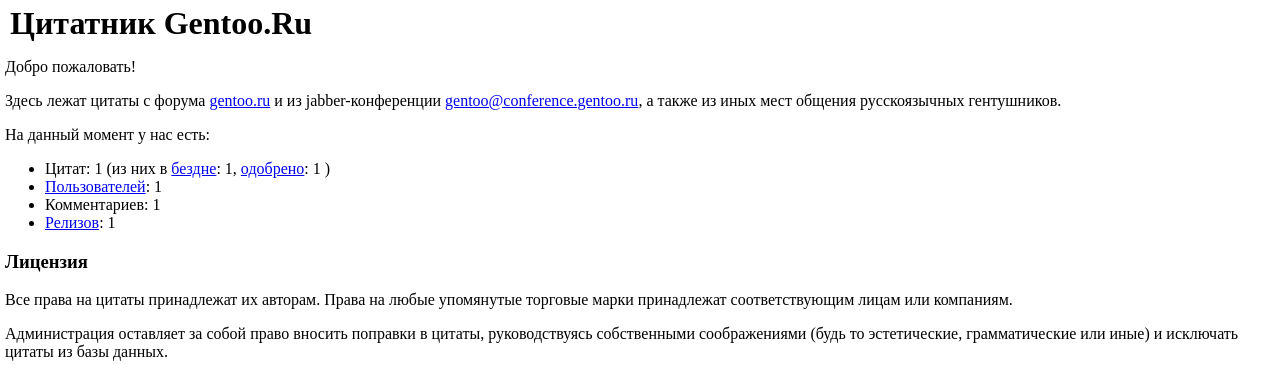
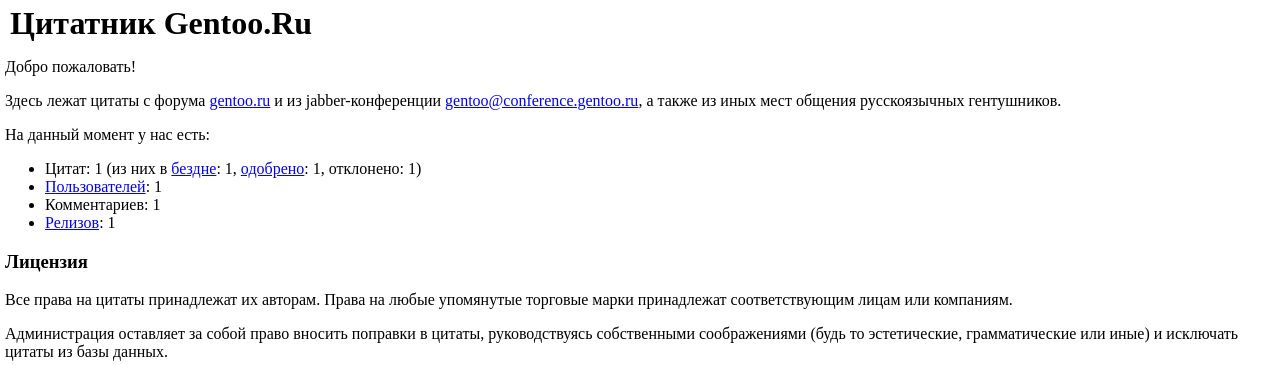
Before and after one commit to MarSoft/gruf, a Python web app: template gruf/templates/main.html in a window 1280 px wide. Shown: the part 29-394 px from the top of the page. Run offline with Jinja, Linux system fonts and the light colour scheme; the template is opened without the code that fills it: most values are stand-ins (such as "Sample title", 1, 10 or a date in 2020).

Commit message:
main.html: число отклонённых цитат видно всем

```diff
--- a/gruf/templates/main.html
+++ b/gruf/templates/main.html
@@ -15,11 +15,13 @@
 <p>На данный момент у нас есть:</p>
 <ul>
 	<li>Цитат: {{ quotes.count() }}
-	(из них в <a href="{{ url_for('abyss.index') }}">бездне</a>: {{ quotes.filter_by(state=0).count() }},
-	<a href="{{ url_for('qlist.index') }}">одобрено</a>: {{ quotes.filter_by(state=1).count() }}{% if g.user and g.user.is_approver() %},
-	<a href="{{ url_for('qlist.index') }}">отклонено</a>: {{ quotes.filter_by(state=2).count() }}
-{% endif %}
-	)</li>
+	(из них в
+	<a href="{{ url_for('abyss.index') }}">бездне</a>: {{ quotes.filter_by(state=0).count() }},
+	<a href="{{ url_for('qlist.index') }}">одобрено</a>: {{ quotes.filter_by(state=1).count() }},
+{% if g.user and g.user.is_approver() %}
+	<a href="{{ url_for('qlist.index') }}">отклонено</a>: {{ quotes.filter_by(state=2).count() }}{% else %}
+	отклонено: {{ quotes.filter_by(state=2).count() }}{% endif %})
+	</li>
 	<li><a href="{{ url_for('users.index') }}">Пользователей</a>: {{ users.count() }}</li>
 	<li>Комментариев: {{ comments.count() }}</li>
 	<li><a href="{{ url_for('releases.index') }}">Релизов</a>: {{ releases.count() }}</li>
```
